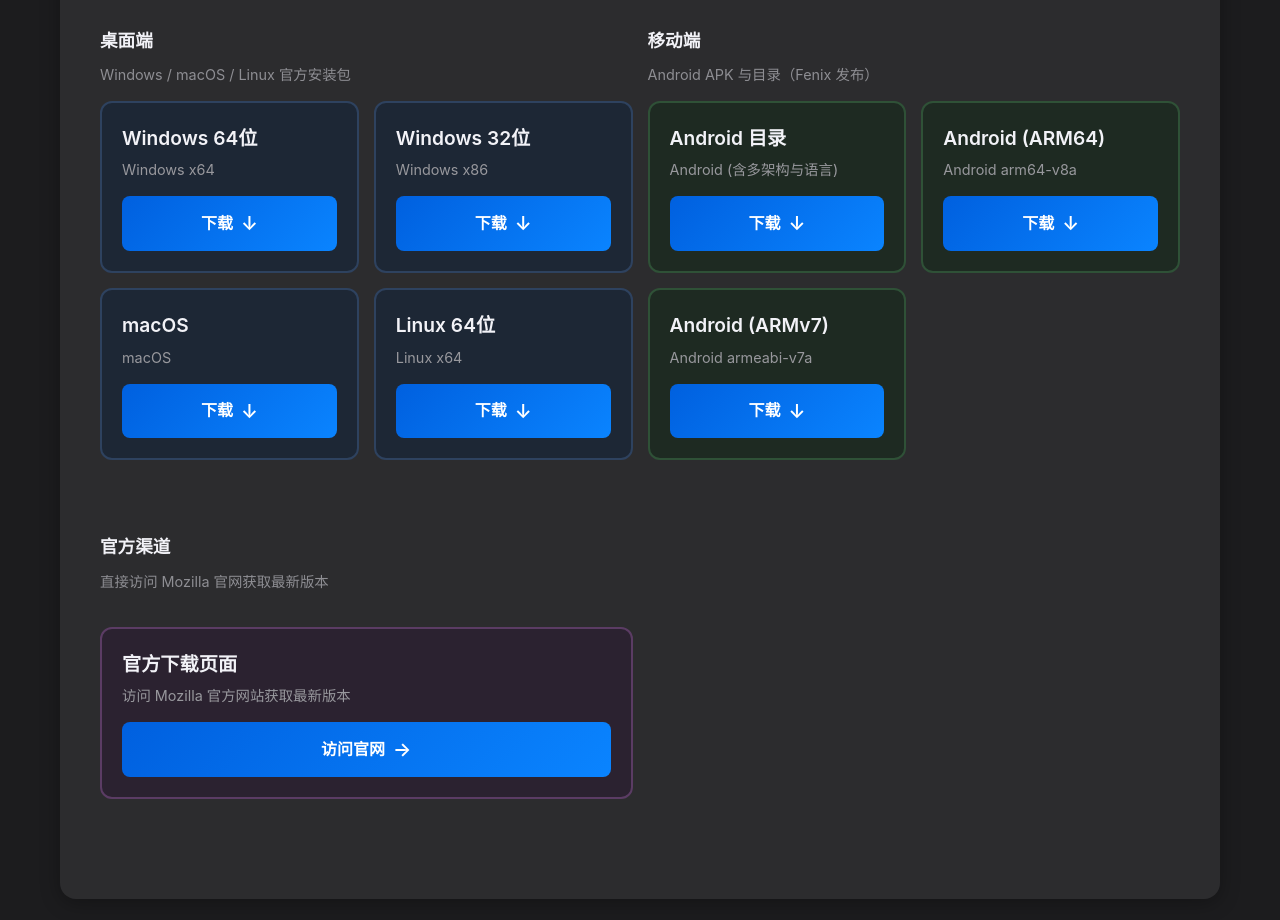
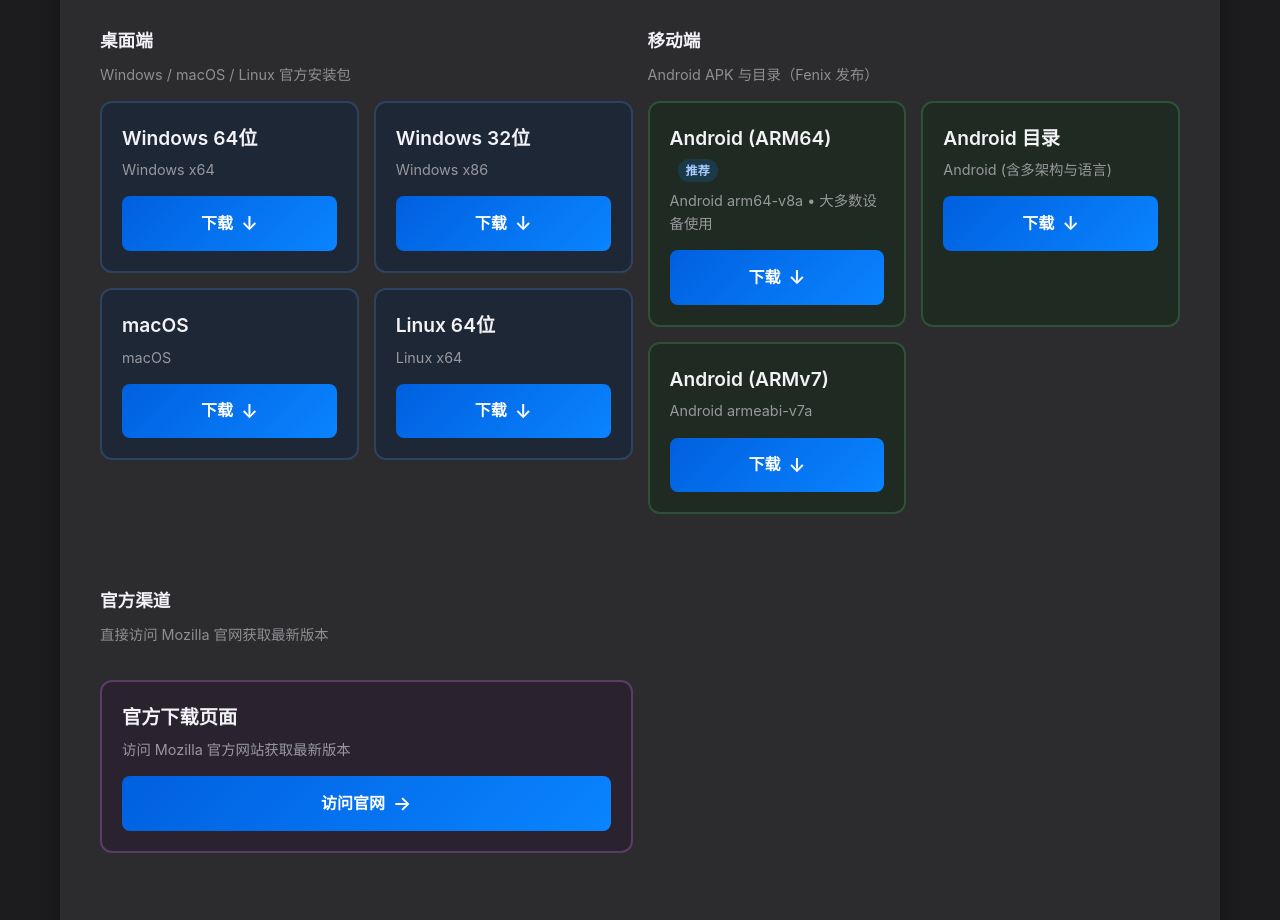
Before and after one commit to scavin/Firefox-latest-releases, a plain HTML site: page index.html in a window 1280 px wide. Shown: the part 823-1743 px from the top of the page. Drawn offline with Linux system fonts and the light colour scheme; no server answers.

Commit message:
ui: highlight android arm64 as recommended

```diff
--- a/index.html
+++ b/index.html
@@ -191,6 +191,18 @@
             display: flex;
             flex-direction: column;
             gap: 15px;
+        }
+
+        .download-badge {
+            display: inline-block;
+            margin-left: 8px;
+            padding: 2px 8px;
+            border-radius: 999px;
+            background: rgba(10, 132, 255, 0.18);
+            color: #a9cbff;
+            font-size: 0.75rem;
+            font-weight: 600;
+            letter-spacing: 0.3px;
         }
 
         .download-item:hover {
@@ -661,14 +673,15 @@
 
                 const mobileDownloads = [
                     {
+                        name: 'Android (ARM64)',
+                        url: `${androidBaseUrl}/${version}/android/fenix-${version}.multi.android-arm64-v8a.apk`,
+                        platform: 'Android arm64-v8a • 大多数设备使用',
+                        recommended: true
+                    },
+                    {
                         name: 'Android 目录',
                         url: `${androidBaseUrl}/${version}/android/`,
                         platform: 'Android (含多架构与语言)'
-                    },
-                    {
-                        name: 'Android (ARM64)',
-                        url: `${androidBaseUrl}/${version}/android/fenix-${version}.multi.android-arm64-v8a.apk`,
-                        platform: 'Android arm64-v8a'
                     },
                     {
                         name: 'Android (ARMv7)',
@@ -725,9 +738,10 @@
                         const downloadItem = document.createElement('div');
                         downloadItem.className = 'download-item';
 
+                        const badge = download.recommended ? '<span class="download-badge">推荐</span>' : '';
                         downloadItem.innerHTML = `
                             <div class="platform-info">
-                                <div class="platform-name">${download.name}</div>
+                                <div class="platform-name">${download.name} ${badge}</div>
                                 <div class="platform-details">${download.platform}</div>
                             </div>
                             <a href="${download.url}" class="download-btn" target="_blank" rel="noopener">下载</a>
```
